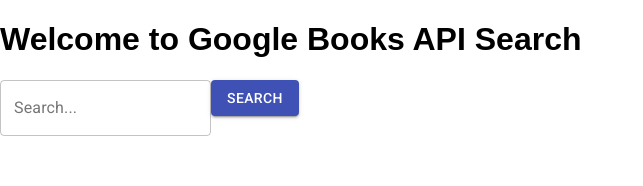
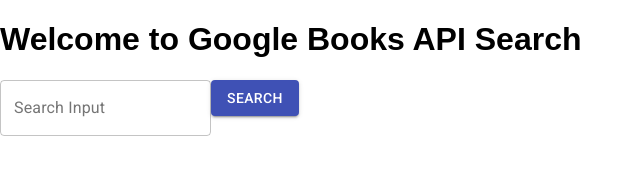
Before and after one commit to gabalicious/react-books, a React (Vite) app: page / in a window 1280 px wide. Shown: the top 186 px of the page, without its empty margins (0-643 px from the left). Built offline with nearby package versions, Linux system fonts and the light colour scheme.

Commit message:
Update BookSearch to pass a11y chrome test

```diff
--- a/src/components/BookSearch/BookSearch.component.js
+++ b/src/components/BookSearch/BookSearch.component.js
@@ -27,8 +27,12 @@
     <>
       <form className={style.BookSearch} onSubmit={handleSubmit}>
         <div className={style.BookSearch__group}>
-          <TextField label="Search..." variant="outlined" value={value} onChange={handleChange} />
-          <Button variant="contained" color="primary" type="submit">Search</Button>
+          <label>
+            <TextField label="Search Input" variant="outlined" value={value} onChange={handleChange} />
+          </label>
+          <label>
+            <Button label="Search Button" variant="contained" color="primary" type="submit">Search</Button>
+          </label>
         </div>
       </form>
       <BookTable currentPage={page} totalItems={totalItems} setPage={setPage} results={results} />
--- a/src/components/BookSearch/BookSearch.scss
+++ b/src/components/BookSearch/BookSearch.scss
@@ -2,6 +2,9 @@
     margin-bottom: 20px;
     display: flex;
     justify-content: center;
+    label {
+        display: flex;
+    }
 }
 .BookSearch__group {
     width: 50%;
```
